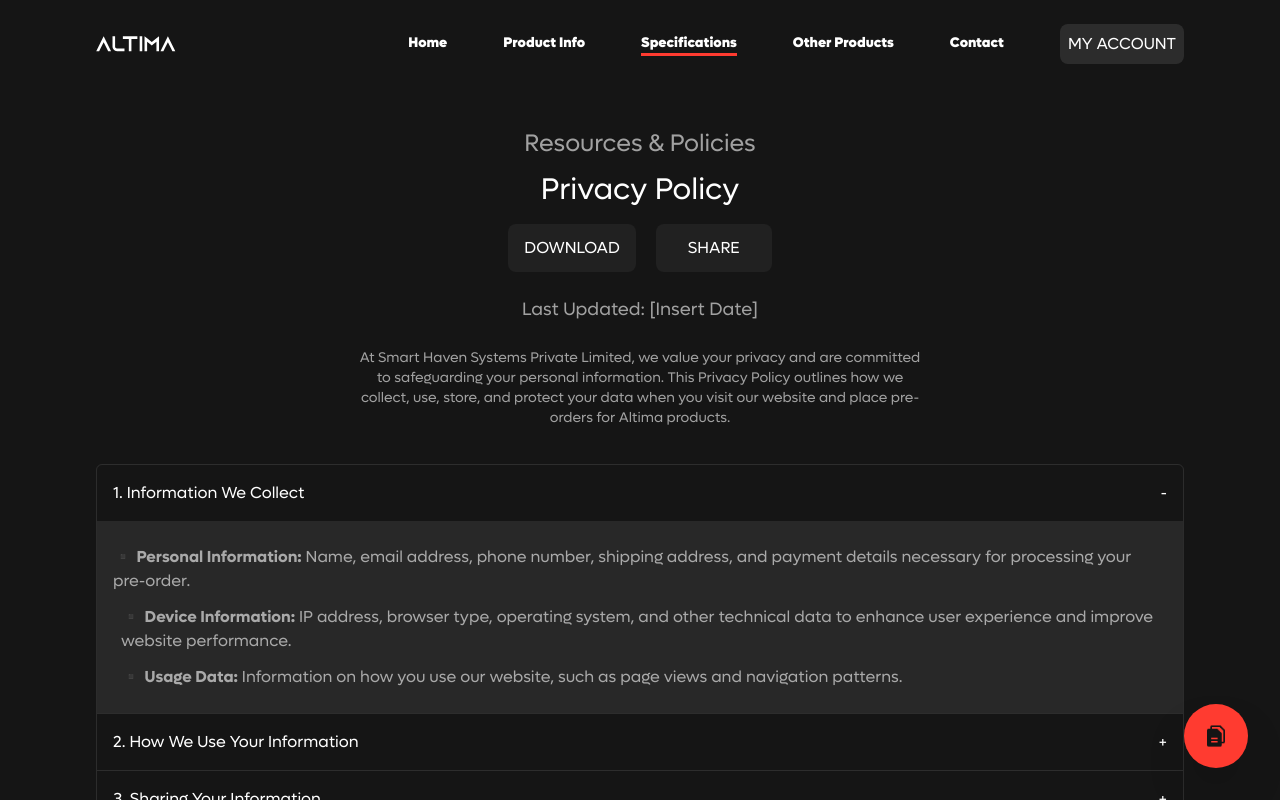
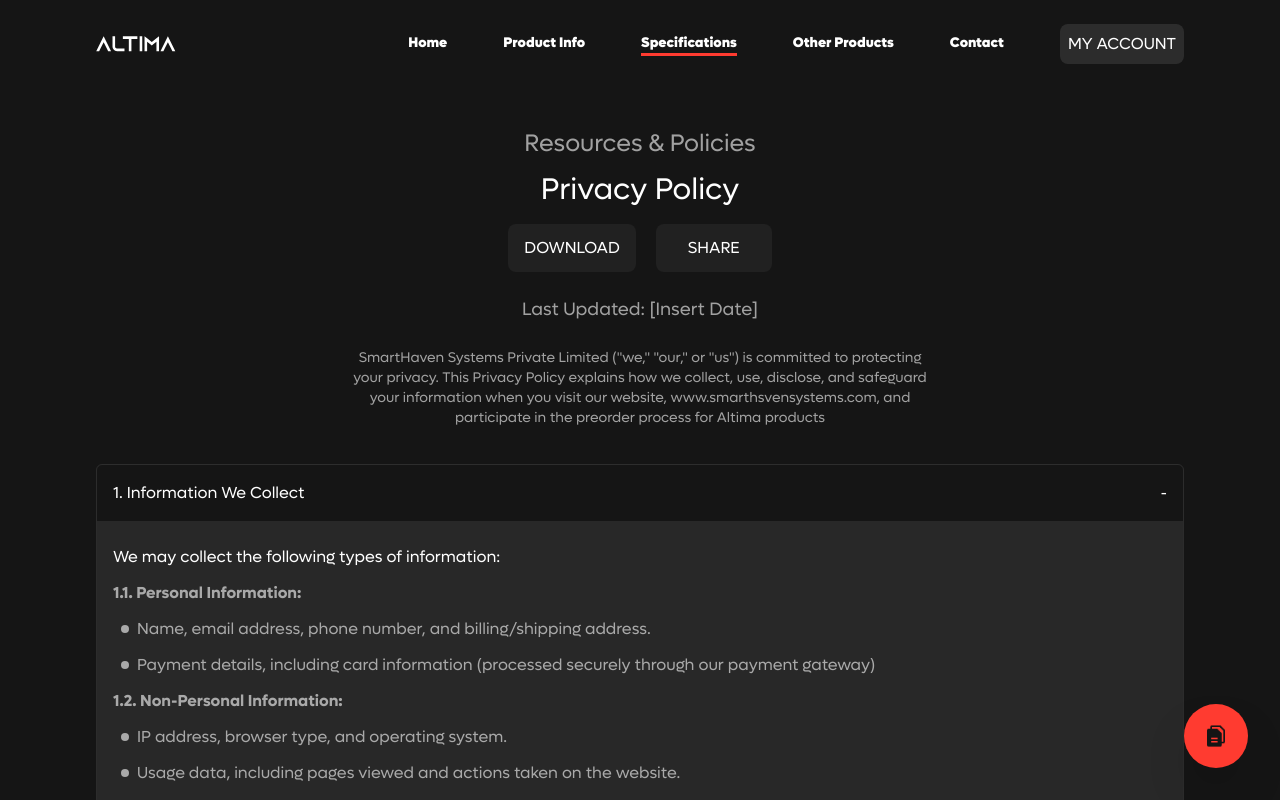
Before and after one commit to Dekatron322/altima, a Next.js app: page /privacy-policy in a window 1280 px wide. Shown: the top 800 px of the page. Built offline with nearby package versions, Linux system fonts and the light colour scheme.

Commit message:
privacy policy

```diff
--- a/app/(auth)/privacy-policy/page.tsx
+++ b/app/(auth)/privacy-policy/page.tsx
@@ -14,18 +14,25 @@ export default function Web() {
       title: "1. Information We Collect",
       content: (
         <div>
-          <ul className="grid gap-3">
-            <li>
-              <strong>▪️ Personal Information:</strong> Name, email address, phone number, shipping address, and payment
-              details necessary for processing your pre-order.
+          <p className="text-white">We may collect the following types of information:</p>
+          <ul className="mt-3 grid gap-3">
+            <strong>1.1. Personal Information:</strong>
+            <li className="flex items-center gap-2 px-2">
+              <p className="h-2 w-2 rounded-full bg-[#FFFFFF99]"></p>
+              Name, email address, phone number, and billing/shipping address.
             </li>
-            <li className="px-2">
-              <strong>▪️ Device Information:</strong> IP address, browser type, operating system, and other technical
-              data to enhance user experience and improve website performance.
+            <li className="flex items-center gap-2 px-2">
+              <p className="h-2 w-2 rounded-full bg-[#FFFFFF99]"></p>
+              Payment details, including card information (processed securely through our payment gateway)
             </li>
-            <li className="px-2">
-              <strong>▪️ Usage Data:</strong> Information on how you use our website, such as page views and navigation
-              patterns.
+            <strong>1.2. Non-Personal Information:</strong>
+            <li className="flex items-center gap-2 px-2">
+              <p className="h-2 w-2 rounded-full bg-[#FFFFFF99]"></p>
+              IP address, browser type, and operating system.
+            </li>
+            <li className="flex items-center gap-2 px-2">
+              <p className="h-2 w-2 rounded-full bg-[#FFFFFF99]"></p>
+              Usage data, including pages viewed and actions taken on the website.
             </li>
           </ul>
         </div>
@@ -35,22 +42,17 @@ export default function Web() {
       title: "2. How We Use Your Information",
       content: (
         <div>
-          <ul className="grid gap-3">
-            <li>
-              <strong>▪️ Process Pre-orders:</strong> Manage your pre-order, confirm your purchase, and handle payment
-              transactions.
+          <p className="text-white">We use the information collected for the following purposes:</p>
+          <ul className="mt-3 grid gap-3">
+            <li className="flex items-center gap-2 px-2">2.1. To process and manage your preorder.</li>
+            <li className="flex items-center gap-2 px-2">
+              2.2. To communicate with you regarding your preorder, including updates and confirmations.
             </li>
-            <li className="px-2">
-              <strong>▪️ Customer Support:</strong> Respond to your inquiries, provide updates, and offer support for
-              your order.
+            <li className="flex items-center gap-2 px-2">
+              2.3. To improve our website and services based on user behavior and feedback.
             </li>
-            <li className="px-2">
-              <strong>▪️ Communication:</strong> Send you order-related updates, marketing offers (if opted in), and any
-              necessary information about your pre-order.
-            </li>
-            <li className="px-2">
-              <strong>▪️ Improvement:</strong> Analyze usage data to improve website functionality and enhance the
-              overall user experience.
+            <li className="flex items-center gap-2 px-2">
+              2.4. To comply with legal obligations or respond to lawful requests.
             </li>
           </ul>
         </div>
@@ -60,19 +62,16 @@ export default function Web() {
       title: "3. Sharing Your Information",
       content: (
         <div>
-          <ul className="grid gap-3">
-            <p>We do not sell or rent your personal information. We may share information:</p>
-            <li>
-              <strong>▪️ With Service Providers:</strong> Third-party companies assisting with payment processing,
-              shipping, and data hosting, who adhere to strict confidentiality agreements.
+          <p className="text-white">
+            We do not sell or rent your personal information. However, we may share your information in the following
+            circumstances:
+          </p>
+          <ul className="mt-3 grid gap-3">
+            <li className="flex items-center gap-2 px-2">
+              3.1. With service providers who assist in processing payments, sending emails, or analyzing website data.
             </li>
-            <li className="px-2">
-              <strong>▪️ Customer Support:</strong> Respond to your inquiries, provide updates, and offer support for
-              your order.
-            </li>
-            <li className="px-2">
-              <strong>▪️ For Legal Requirements:</strong> When required by law or in response to valid legal processes,
-              such as a court order, subpoena, or government request.
+            <li className="flex items-center gap-2 px-2">
+              3.2. When required by law or to protect the rights, property, or safety of our company or others.
             </li>
           </ul>
         </div>
@@ -81,63 +80,66 @@ export default function Web() {
     {
       title: "4. Data Security",
       content:
-        "We implement reasonable security measures to protect your personal information from unauthorized access, alteration, disclosure, or destruction. These measures include secure data encryption, restricted access controls, and regular security audits.",
+        "We implement appropriate technical and organizational measures to safeguard your data. However, no transmission method over the internet is 100% secure. While we strive to protect your information, we cannot guarantee absolute security.",
     },
     {
       title: "5. Cookies and Tracking Technologies",
       content:
-        "Our website uses cookies to enhance your experience, monitor website traffic, and personalize content. You can adjust your browser settings to refuse cookies; however, this may limit certain website functionalities.",
+        "We use cookies and similar technologies to enhance your browsing experience and analyze website traffic. You may disable cookies through your browser settings, but some features of the website may not function properly.",
     },
     {
       title: "6. Your Rights",
       content: (
         <div>
-          <ul className="grid gap-3">
-            <p>You have the right to:</p>
-            <li>
-              <strong>▪️ Access</strong> your personal information.
-            </li>
-            <li className="px-2">
-              <strong>▪️ Correct</strong> any inaccurate or incomplete information.
-            </li>
-            <li className="px-2">
-              <strong>▪️ Request Deletion</strong> of your data, where applicable and in compliance with legal
-              requirements.
-            </li>
-            <li className="px-2">
-              <strong>▪️ Withdraw Consent</strong> for marketing communications at any time by contacting us.
+          <p className="text-white">
+            Depending on your location, you may have the following rights regarding your personal information:
+          </p>
+          <ul className="my-3 grid gap-3">
+            <li className="flex items-center gap-2 px-2">6.1. The right to access, correct, or delete your data.</li>
+            <li className="flex items-center gap-2 px-2">6.2. The right to object to or restrict processing.</li>
+            <li className="flex items-center gap-2 px-2">6.3. The right to data portability.</li>
+            <li className="flex items-center gap-2 px-2">
+              6.4. The right to withdraw consent where processing is based on consent.
             </li>
           </ul>
+          <p className="text-white">
+            To exercise your rights, please contact us at{" "}
+            <a
+              href="mailto:contact@smarthavensystems.com"
+              className="text-[#FF3B30] transition-all duration-200 ease-in-out hover:underline"
+            >
+              contact@smarthavensystems.com
+            </a>
+          </p>
         </div>
       ),
     },
     {
-      title: "7. Third-Party Links",
+      title: "7. Changes to This Privacy Policy",
       content:
-        "Our website may contain links to third-party sites. This Privacy Policy does not apply to these sites, and we encourage you to review their policies regarding data collection and privacy.",
+        "We may update this Privacy Policy from time to time. Changes will be effective upon posting to the website, and we will notify you of any material updates.",
     },
+
     {
-      title: "8. Policy Updates",
-      content:
-        "We may update this Privacy Policy occasionally. Any changes will be posted on this page, and significant updates will be communicated via email or a prominent notice on our website.",
-    },
-    {
-      title: "9. Contact Us",
+      title: "8. Contact Us",
       content: (
         <div>
           <ul className="">
             <p className="mb-3">
-              Our team is here to assist you with any installation-related questions or issues. For assistance, please
-              contact:
+              If you have any questions or concerns about this Privacy Policy, please contact us at:
             </p>
             <li>
               <strong>Email:</strong> warranty@smarthavensystems.com
             </li>
-            <li className="my-3">
+            {/* <li className="my-3">
               <strong>Phone:</strong> 022-6971-8365
-            </li>
+            </li> */}
             <li>
-              <strong>Address:</strong> Seawoods, Navi Mumbai 400706, India
+              <strong>Address:</strong> <br />
+              SmartHaven Systems Private Limited <br />
+              Sahara CHS, Shop no. 4, Seawoods <br />
+              Sector 40, Opp. Konkan rail Vihar <br />
+              NAVI MUMBAI 400706
             </li>
           </ul>
         </div>
@@ -208,9 +210,16 @@ export default function Web() {
               </div>
 
               <p className="font-regular mb-6 w-full text-ellipsis text-sm text-[#FFFFFF99] max-sm:leading-7 md:text-center xl:px-64">
-                At Smart Haven Systems Private Limited, we value your privacy and are committed to safeguarding your
-                personal information. This Privacy Policy outlines how we collect, use, store, and protect your data
-                when you visit our website and place pre-orders for Altima products.
+                SmartHaven Systems Private Limited ("we," "our," or "us") is committed to protecting your privacy. This
+                Privacy Policy explains how we collect, use, disclose, and safeguard your information when you visit our
+                website,{" "}
+                <a
+                  href="https://www.smarthsvensystems.com"
+                  className="transistion-all duration-300 ease-in-out hover:text-[#FF3B30]"
+                >
+                  www.smarthsvensystems.com
+                </a>
+                , and participate in the preorder process for Altima products
               </p>
             </div>
           </div>
```
Also changed, not shown: app/(auth)/(preoder)/preorder/page.tsx (+14 -5 lines).
